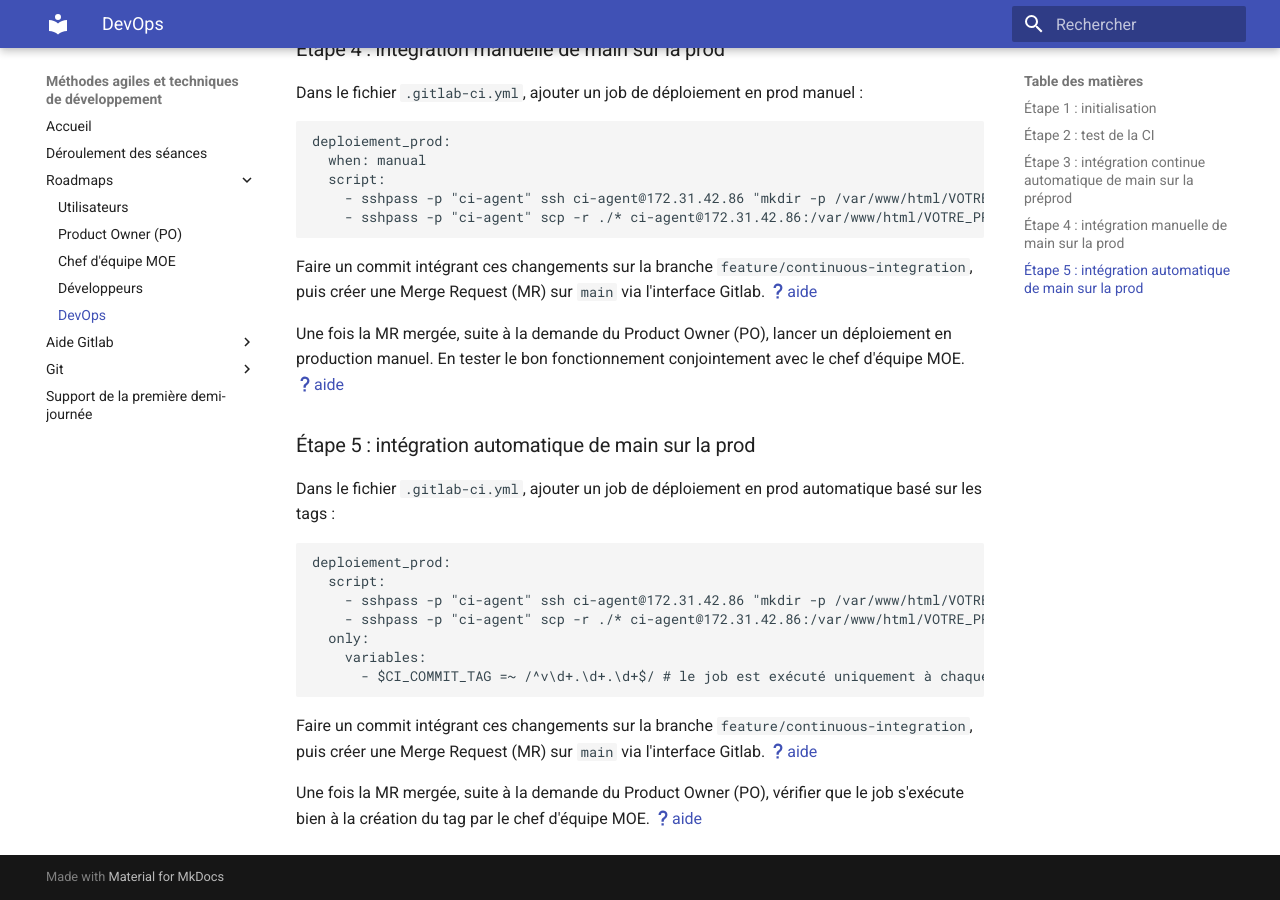
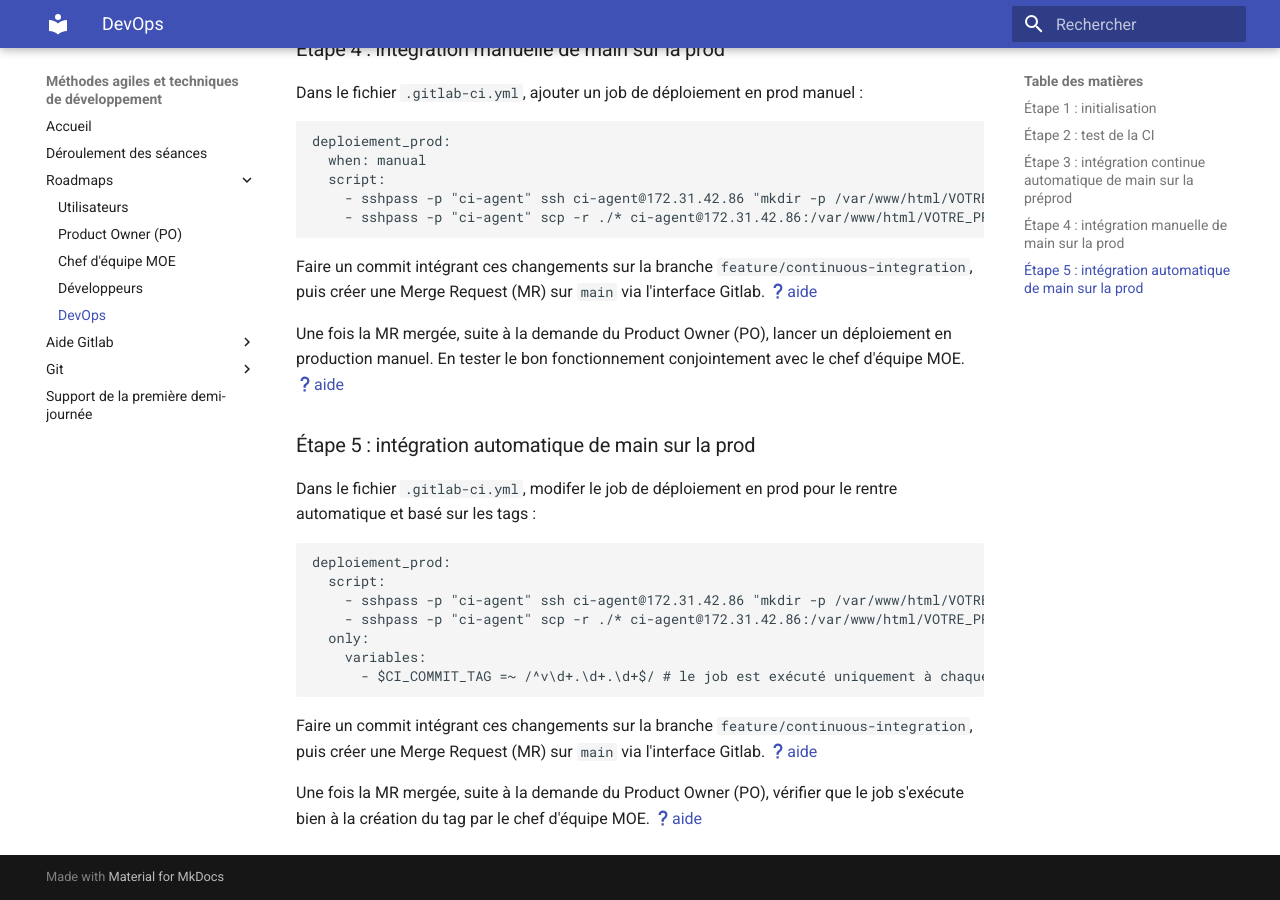
Before and after one commit to azarz/Methodes-agiles-et-techniques-de-developpement-ing2-m1, an MkDocs documentation site: the page built from docs/devops.md, in a window 1280 px wide and 900 px high, scrolled down 1140 px. Built offline with MkDocs 1.6.1 and Material for MkDocs 9.7.7, drawn with Linux system fonts in a browser that asks for light colours.

Commit message:
Update devops.md

````diff
--- a/docs/devops.md
+++ b/docs/devops.md
@@ -50,7 +50,7 @@ Une fois la MR mergée, suite à la demande du Product Owner (PO), lancer un dé
 
 ## Étape 5 : intégration automatique de main sur la prod
 
-Dans le fichier `.gitlab-ci.yml`, ajouter un job de déploiement en prod automatique basé sur les tags :
+Dans le fichier `.gitlab-ci.yml`, modifer le job de déploiement en prod pour le rentre automatique et basé sur les tags :
 
 ```yaml
 deploiement_prod:
````
